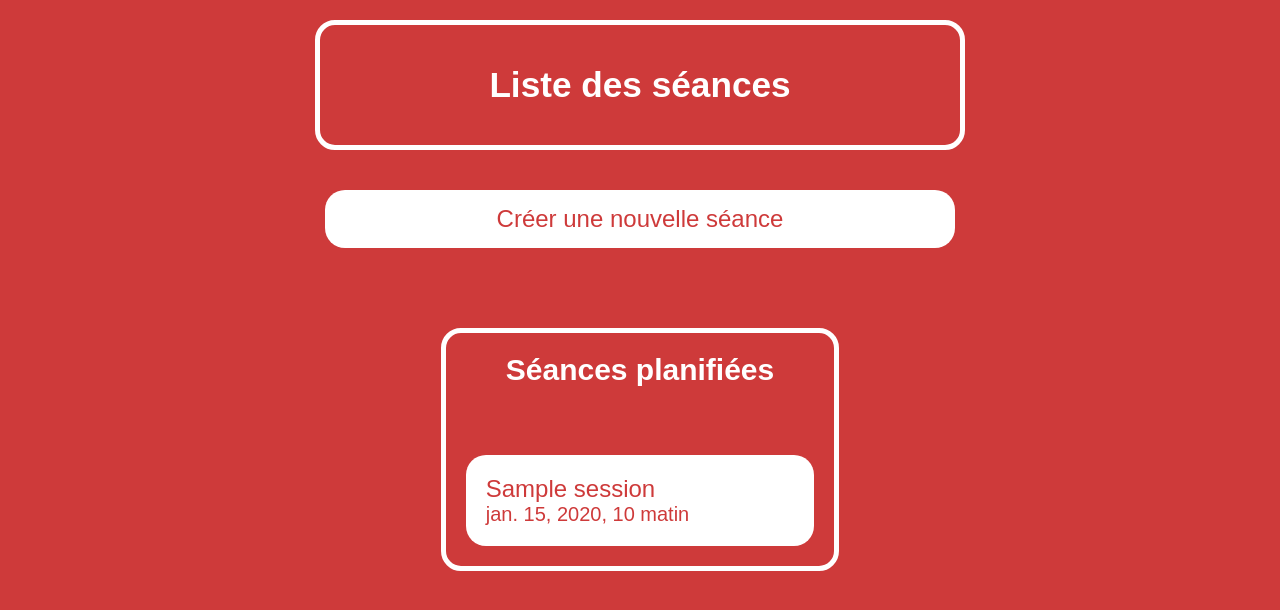
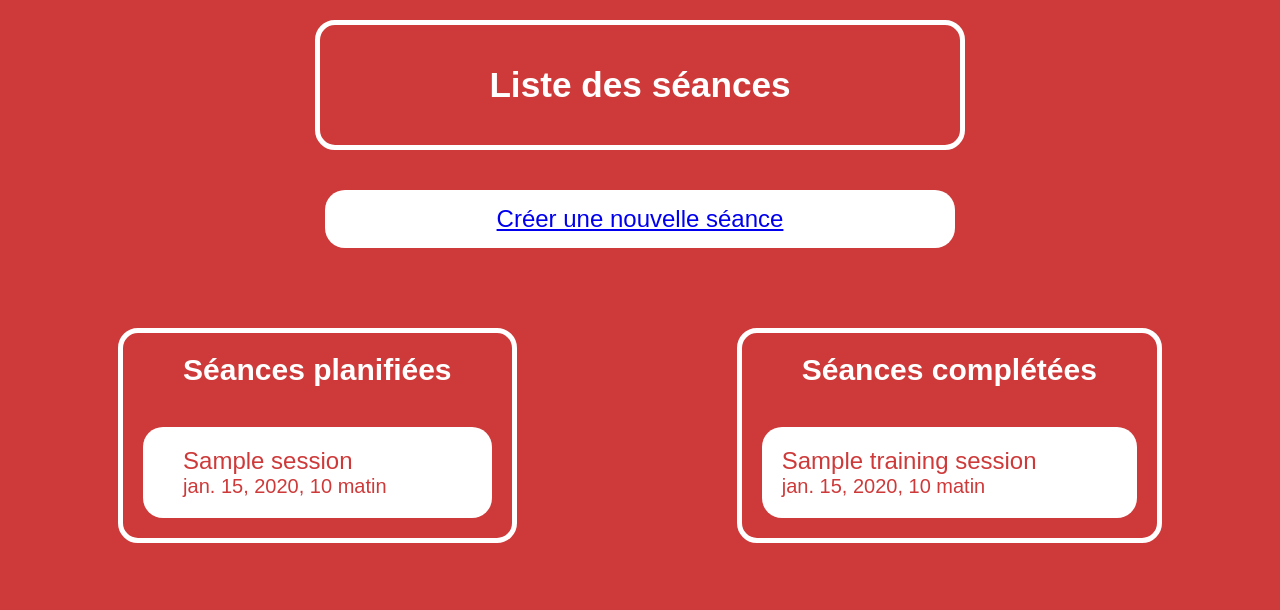
Before and after one commit to chloefont/planyourshape, a Django app: template projet_muscu/muscu_site/templates/muscu_site/sessions_list.html in a window 1280 px wide. Shown: the top 610 px of the page. Run offline with Django 3.2, Linux system fonts and the light colour scheme; the template is opened without the code that fills it: most values are stand-ins (such as "Sample title", 1, 10 or a date in 2020); data that the repository does not hold is empty; parts of the project's set-up code (start-up, migrations or seed data) failed here and were passed over.

Commit message:
CHLOE-3 template and style of session_complete

```diff
--- a/projet_muscu/muscu_site/models.py
+++ b/projet_muscu/muscu_site/models.py
@@ -6,6 +6,7 @@
 class TrainingSession(models.Model):
     session_title = models.CharField(max_length=100)
     date = models.DateField(default=datetime.date.today)
+    date_completed = models.DateField(null=True)
 
     def __str__(self):
         return self.session_title
@@ -19,6 +20,5 @@
     sets = models.PositiveIntegerField(default=1)
     reps = models.PositiveIntegerField(default=1)
     break_time = models.PositiveIntegerField(default=60)
-
-    def __str__(self):
-        return self.exercise
+    weight = models.PositiveIntegerField(default=0)
+    comment = models.CharField(max_length=500)
--- a/projet_muscu/muscu_site/templates/muscu_site/sessions_list.html
+++ b/projet_muscu/muscu_site/templates/muscu_site/sessions_list.html
@@ -9,24 +9,42 @@
   </div>
 </div>
 
-<div>
-  <a href="{% url 'create_session' %}" class="button-create-session text-align-center">Créer une nouvelle séance</a>
+<div class="button-create-session text-align-center">
+  <a href="{% url 'create_session' %}">Créer une nouvelle séance</a>
 </div>
 
 <div class="page-block">
-  <div class="column-block">
-    <div class="column-title">Séances planifiées</div><br>
+
+<div class="column-block">
+  <div class="column-title">Séances planifiées</div>
     {% for session in training_sessions %}
       <div class="session-block">
         <div class="session-block-title">
-          {{ session.session_title }}
+          <a href="{% url 'complete_session' session.id %}">{{ session.session_title }}</a>
         </div>
         <div class="session-block-date">
-          {{ session.date }}
+          <a href="{% url 'complete_session' session.id %}">{{ session.date }}</a>
         </div>
       </div>
     {% endfor %}
   </div>
+
+  {% if training_sessions_completed %}
+  <div class="column-block">
+    <div class="column-title">Séances complétées</div>
+    {% for session_completed in training_sessions_completed %}
+      <div class="session-block">
+        <div class="session-block-title">
+          {{ session_completed.training_session.session_title }}
+        </div>
+        <div class="session-block-date">
+          {{ session_completed.date_completed }}
+        </div>
+      </div>
+    {% endfor %}
+  </div>
+  {% endif %}
+
 </div>
 
 
--- a/projet_muscu/muscu_site/tests.py
+++ b/projet_muscu/muscu_site/tests.py
@@ -1,5 +1,8 @@
 from django.test import TestCase
 from django.urls import reverse
+from .forms import SessionForm, ExerciseForm
+from .models import TrainingSession, Exercise
+from .views import sessions_list
 
 from .models import TrainingSession
 
--- a/projet_muscu/muscu_site/views.py
+++ b/projet_muscu/muscu_site/views.py
@@ -46,3 +46,8 @@
         'exercise_formset': exercise_formset,
     }
     return render(request, 'muscu_site/session_creation.html', context)
+
+def complete_session(request):
+
+
+    return render(request, 'muscu_site/session_complete.html')
--- a/projet_muscu/projet_muscu/urls.py
+++ b/projet_muscu/projet_muscu/urls.py
@@ -22,8 +22,9 @@
 
 urlpatterns = [
     path('admin/', admin.site.urls),
-    path('sessions/', muscu_site.views.list_sessions, name='list_sessions'),
+    path('sessions/', muscu_site.views.sessions_list, name='sessions_list'),
     path('sessions/create/', muscu_site.views.create_session, name='create_session'),
+    path('sessions/complete/', muscu_site.views.complete_session, name='complete_session')
 ]
 
 if settings.DEBUG:
```
Also changed, not shown: projet_muscu/muscu_site/static/css/style.css (+35 -2 lines), projet_muscu/muscu_site/templates/muscu_site/session_complete.html (added, +79 -0 lines).
